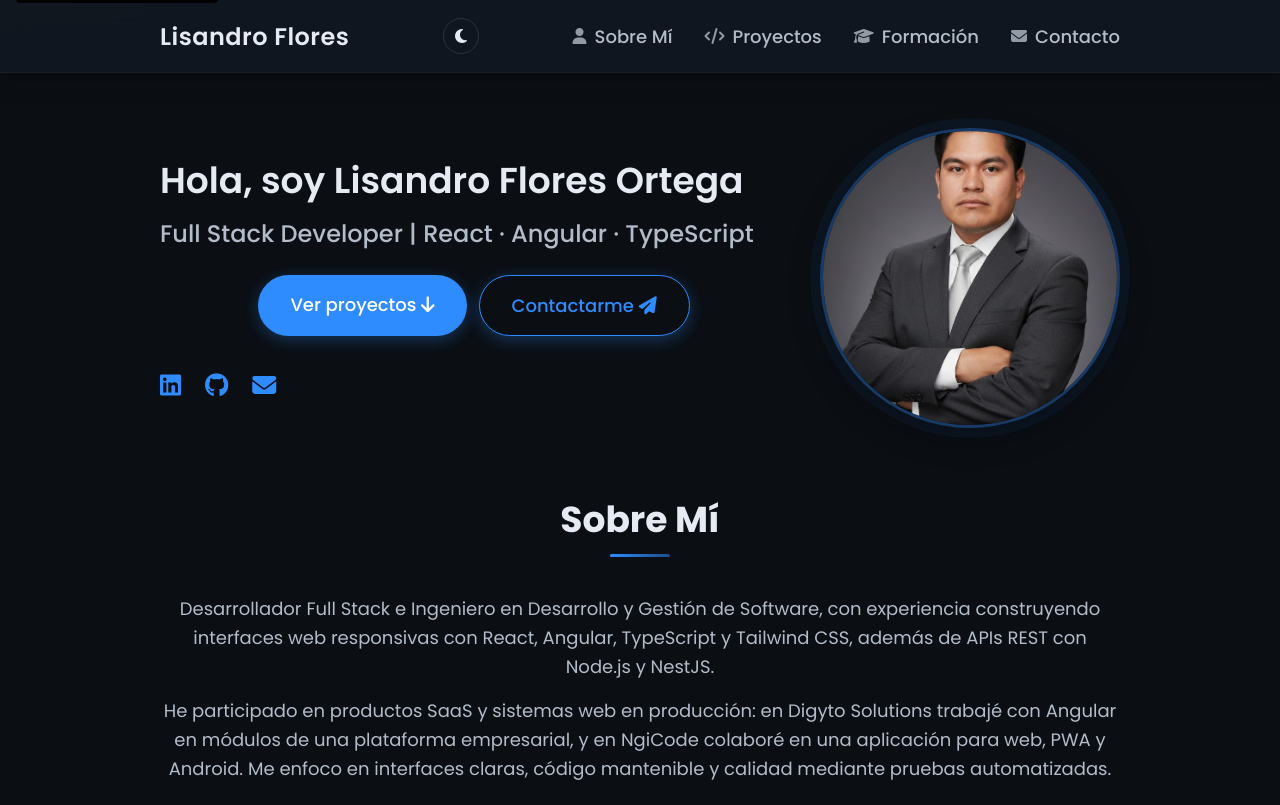
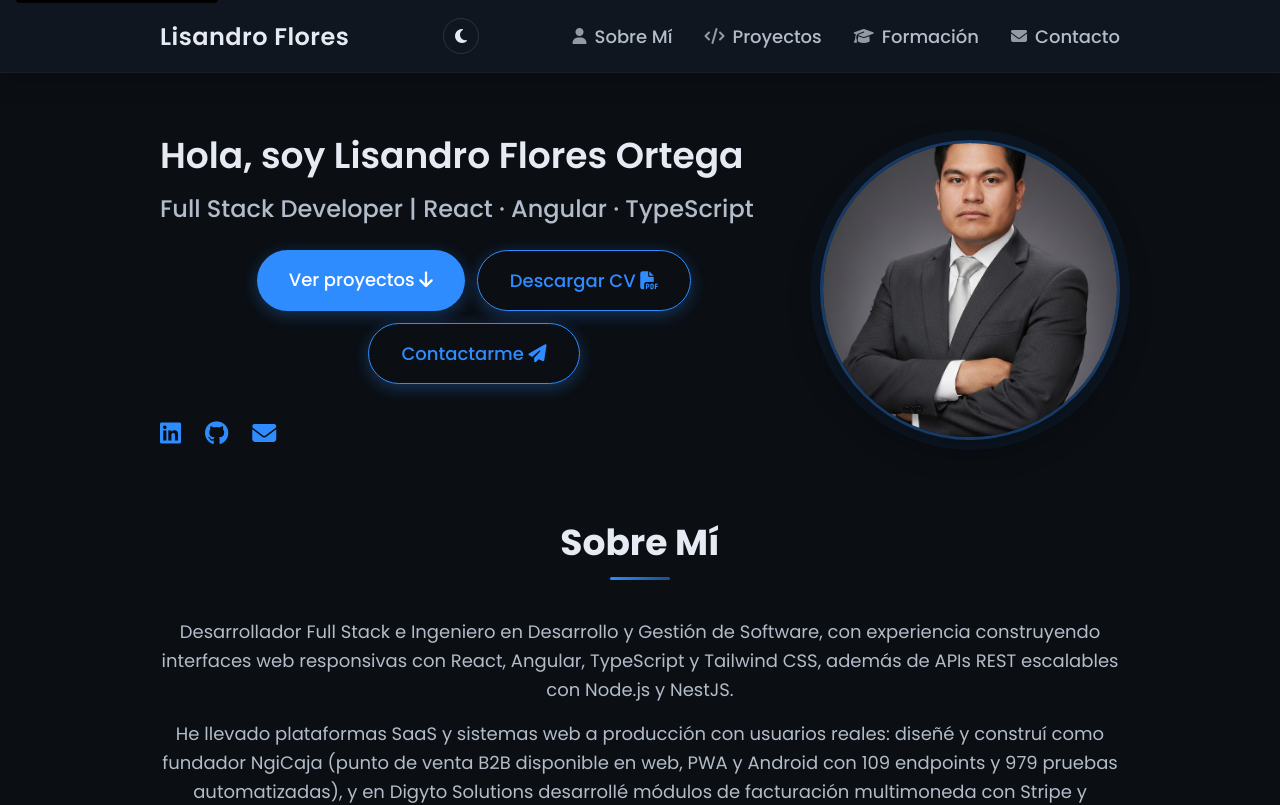
Before and after one commit to lisandro-flores/Lisandro, a React (Vite) app: page / in a window 1280 px wide. Shown: the top 805 px of the page. Built offline with nearby package versions, Linux system fonts and the light colour scheme.

Commit message:
Unificar historia profesional, agregar boton de CV y proyecto institucional UTTECAM

```diff
--- a/src/components/Inicio.tsx
+++ b/src/components/Inicio.tsx
@@ -4,6 +4,7 @@ function Inicio() {
   const { personal, redes } = data
   // Usar import.meta.env.BASE_URL para que funcione con cualquier base de Vite
   const fotoUrl = `${import.meta.env.BASE_URL}${personal.fotoPerfil}`
+  const cvUrl = `${import.meta.env.BASE_URL}CV_LisandroFlores.pdf`
 
   return (
     <section className="inicio" id="inicio">
@@ -13,6 +14,9 @@ function Inicio() {
           <h3>{personal.titulo}</h3>
           <div className="inicio-actions">
             <a href="#proyectos" className="button">Ver proyectos <i className="fa-solid fa-arrow-down"></i></a>
+            <a href={cvUrl} target="_blank" rel="noopener noreferrer" className="button button-secondary">
+              Descargar CV <i className="fa-solid fa-file-pdf"></i>
+            </a>
             <a href="#contacto" className="button button-secondary">Contactarme <i className="fa-solid fa-paper-plane"></i></a>
           </div>
           <div className="inicio-social">
--- a/src/components/Proyectos.tsx
+++ b/src/components/Proyectos.tsx
@@ -28,6 +28,11 @@ function Proyectos() {
                     <i className="fa-solid fa-briefcase"></i> Experiencia profesional
                   </span>
                 )}
+                {proyecto.tipo === 'institucional' && (
+                  <span className="proyecto-status">
+                    <i className="fa-solid fa-building-columns"></i> En producción institucional
+                  </span>
+                )}
                 {proyecto.tipo === 'demo' && proyecto.demo && (
                   <a href={proyecto.demo} target="_blank" rel="noopener noreferrer" className="button">
                     Ver Demo <i className="fa-solid fa-arrow-right"></i>
--- a/src/data/information.json
+++ b/src/data/information.json
@@ -3,7 +3,8 @@
     "nombre": "Lisandro Flores Ortega",
     "titulo": "Full Stack Developer | React · Angular · TypeScript",
     "fotoPerfil": "foto-perfil.jpg",
-    "email": "lisandroflores23027@gmail.com"
+    "email": "lisandroflores23027@gmail.com",
+    "cvPdf": "CV_LisandroFlores.pdf"
   },
   "redes": {
     "linkedin": "https://www.linkedin.com/in/lisandro-flores/",
@@ -11,8 +12,8 @@
   },
   "sobreMi": {
     "parrafos": [
-      "Desarrollador Full Stack e Ingeniero en Desarrollo y Gestión de Software, con experiencia construyendo interfaces web responsivas con React, Angular, TypeScript y Tailwind CSS, además de APIs REST con Node.js y NestJS.",
-      "He participado en productos SaaS y sistemas web en producción: en Digyto Solutions trabajé con Angular en módulos de una plataforma empresarial, y en NgiCode colaboré en una aplicación para web, PWA y Android. Me enfoco en interfaces claras, código mantenible y calidad mediante pruebas automatizadas."
+      "Desarrollador Full Stack e Ingeniero en Desarrollo y Gestión de Software, con experiencia construyendo interfaces web responsivas con React, Angular, TypeScript y Tailwind CSS, además de APIs REST escalables con Node.js y NestJS.",
+      "He llevado plataformas SaaS y sistemas web a producción con usuarios reales: diseñé y construí como fundador NgiCaja (punto de venta B2B disponible en web, PWA y Android con 109 endpoints y 979 pruebas automatizadas), y en Digyto Solutions desarrollé módulos de facturación multimoneda con Stripe y arquitectura en Angular. Me enfoco en código modular, alta confiabilidad operativa y pipelines de CI/CD con Docker y Linux."
     ]
   },
   "habilidades": [
@@ -56,6 +57,12 @@
       "tags": ["Angular", "TypeScript", "HTML", "Lazy Loading", "SaaS"]
     },
     {
+      "titulo": "CMS Institucional — UTTECAM",
+      "descripcion": "Diseñé y desplegué en producción una API REST con Node.js, Express, JWT y CRUD para 7 secciones administrables del sitio web institucional, reduciendo tiempos de actualización de contenido de días de trámite a aproximadamente 30 minutos.",
+      "tipo": "institucional",
+      "tags": ["Node.js", "Express", "JWT", "cPanel", "Producción"]
+    },
+    {
       "titulo": "Análisis de Logs en Tiempo Real",
       "descripcion": "Diseñé la arquitectura inicial para un sistema de análisis de logs, implementando un backend de alto rendimiento con Go (Gin), WebSockets para transmisión en vivo y PostgreSQL.",
       "repositorio": "https://github.com/lisandro-flores/realtime-logs",
@@ -66,11 +73,11 @@
   "formacion": [
     {
       "titulo": "Ingeniería en Desarrollo y Gestión de Software",
-      "periodo": "UTTECAM · sep 2024 - may 2026 · Egresado; examen de titulación concluido"
+      "periodo": "UTTECAM · sep 2024 – may 2026 · Egresado · Examen de titulación concluido · Título pendiente de trámite · Promedio: 9.63"
     },
     {
       "titulo": "TSU en Desarrollo de software multiplataforma",
-      "periodo": "UTTECAM · sep 2022 - sep 2024"
+      "periodo": "UTTECAM · sep 2022 – sep 2024"
     }
   ]
 }
```
Also changed, not shown: 1 other file (tests, documents, lock files or other folders).
